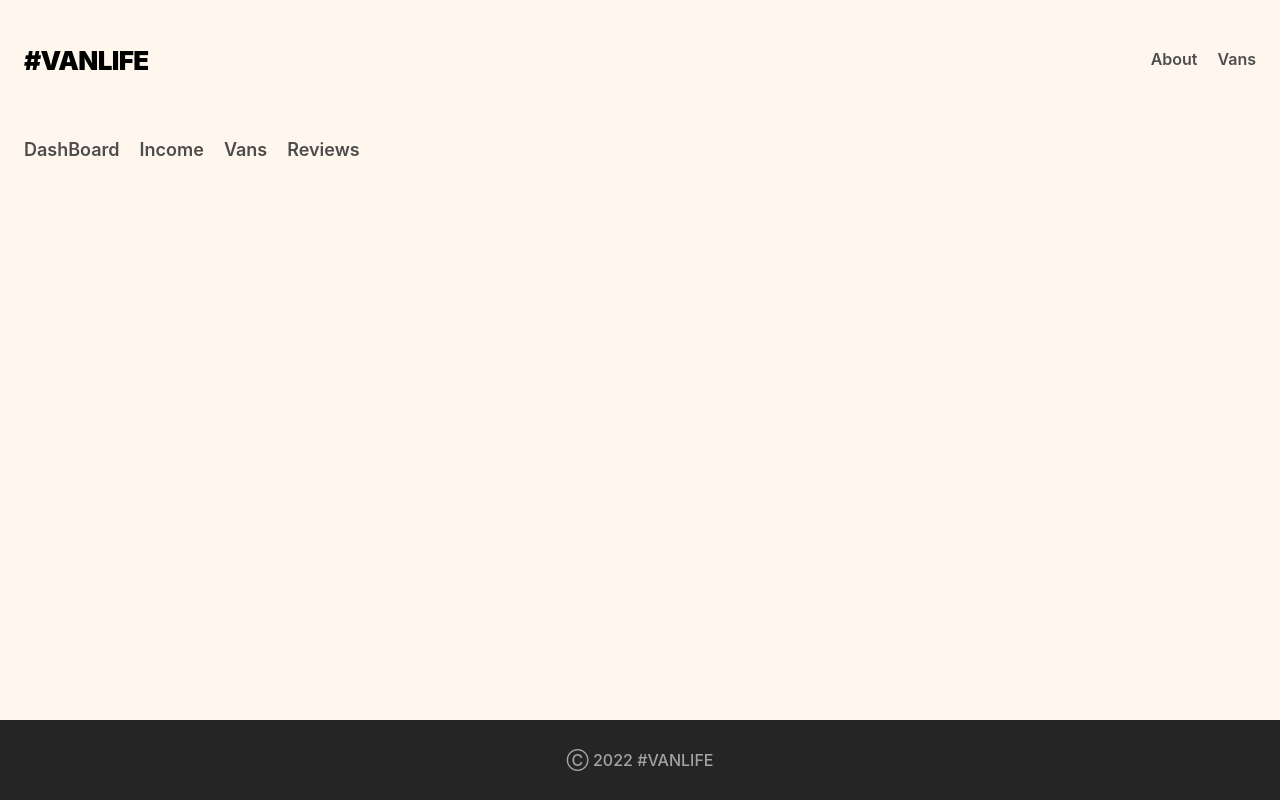
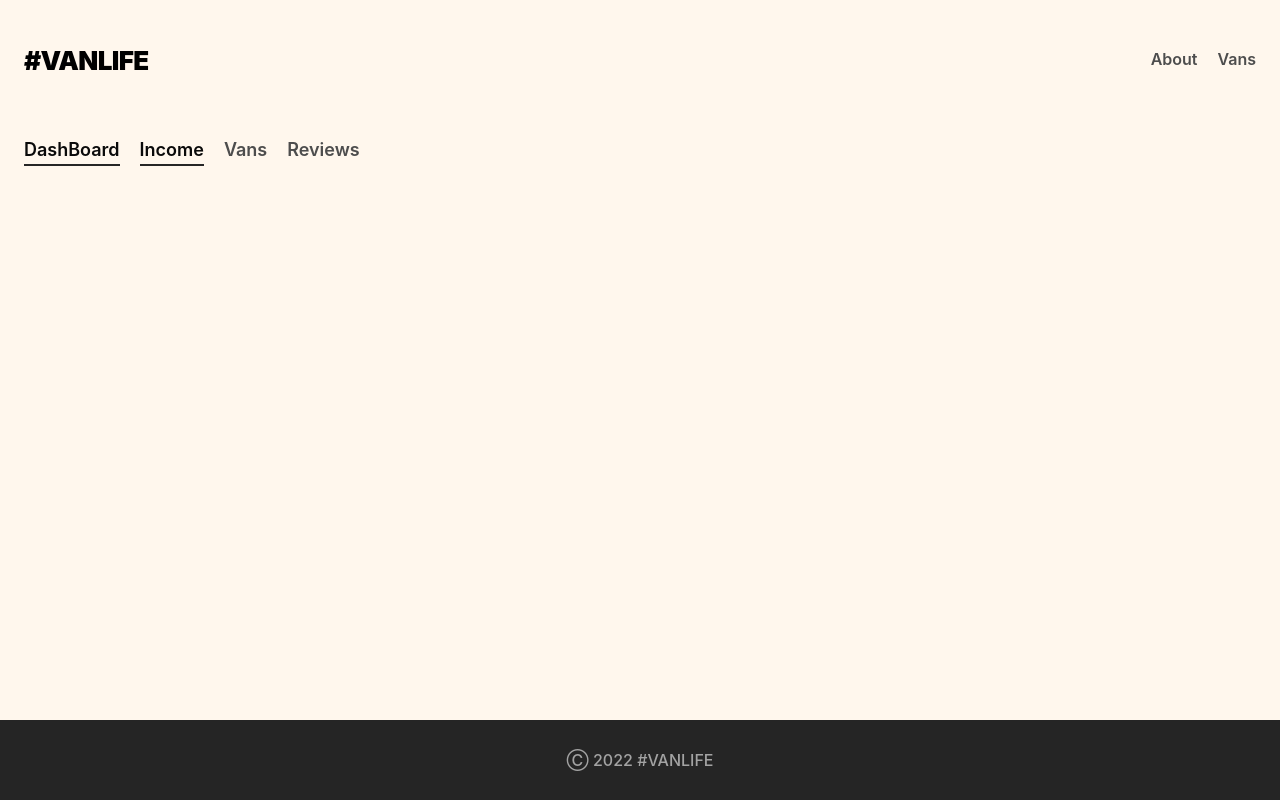
Before and after one commit to Sugu17/VanLife, a React (Vite) app: page /host/income in a window 1280 px wide. Built offline with nearby package versions, Linux system fonts and the light colour scheme; what tailwind-override would draw is missing.

Commit message:
Fix-host  layout issues

```diff
--- a/src/Components/host/HostLayout.tsx
+++ b/src/Components/host/HostLayout.tsx
@@ -3,14 +3,14 @@ import NavLinks, { NavInfo } from "../NavLinks";
 
 function HostLayout() {
   const navLinks: NavInfo[] = [
-    { name: "DashBoard", to: "" },
-    { name: "Income", to: "" },
-    { name: "Vans", to: "" },
-    { name: "Reviews", to: "" },
+    { name: "DashBoard", to: "/host" },
+    { name: "Income", to: "/host/income" },
+    { name: "Vans", to: "/host/vans" },
+    { name: "Reviews", to: "/host/reviews" },
   ];
   return (
-    <div className="flex flex-col gap-11 py-4 pb-14">
-      <div className="px-6">
+    <div className="flex flex-col gap-11 py-4 px-6 pb-14">
+      <div>
         <NavLinks info={navLinks} textSize="lg" />
       </div>
       <Outlet />
```
